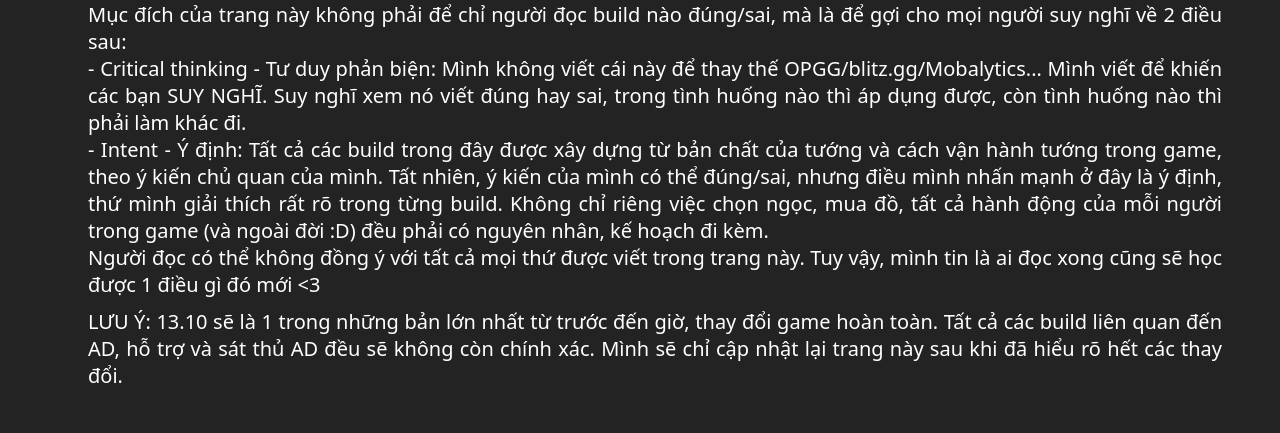
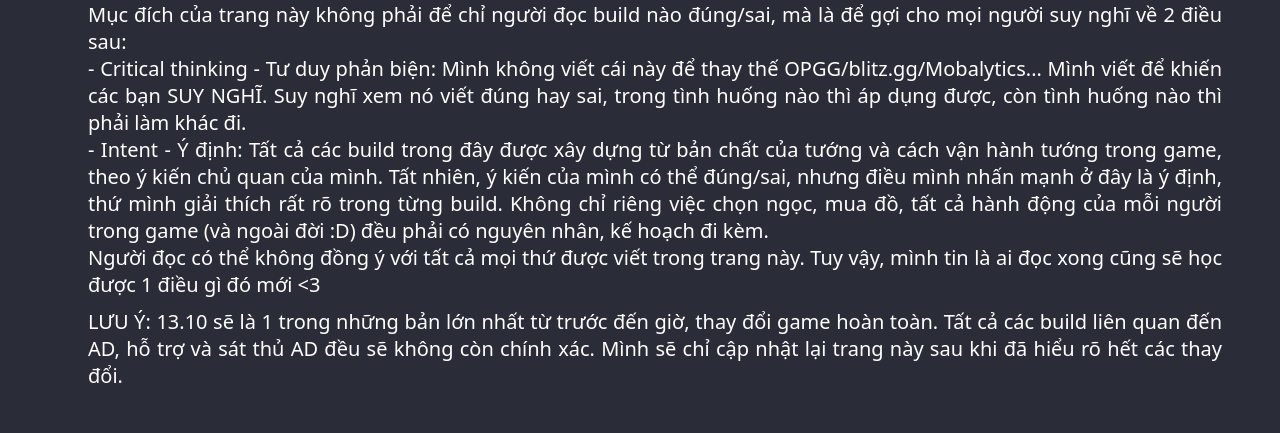
Before and after one commit to NgKhaiPhu/BuildCollection, a plain HTML site: page index.html in a window 1280 px wide. Shown: the part 135-568 px from the top of the page. Drawn offline with Linux system fonts and the light colour scheme.

Commit message:
Update buildcollection.css

```diff
--- a/buildcollection.css
+++ b/buildcollection.css
@@ -1,6 +1,6 @@
 body {
     font-family: system-ui, -apple-system, BlinkMacSystemFont, 'Segoe UI', Roboto, Oxygen, Ubuntu, Cantarell, 'Open Sans', 'Helvetica Neue', sans-serif;
-    background-color: rgba(0, 0, 0, 0.863);
+    background-color: #2a2d37;
     color: white;
     font-size: 20px;
     padding-left: 80px;
```
